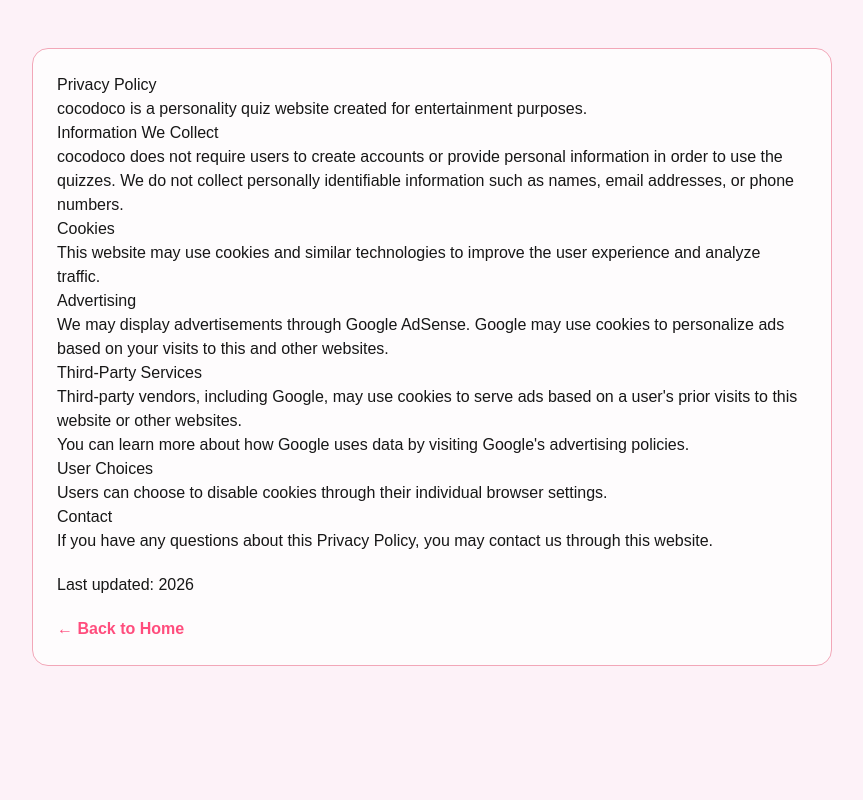
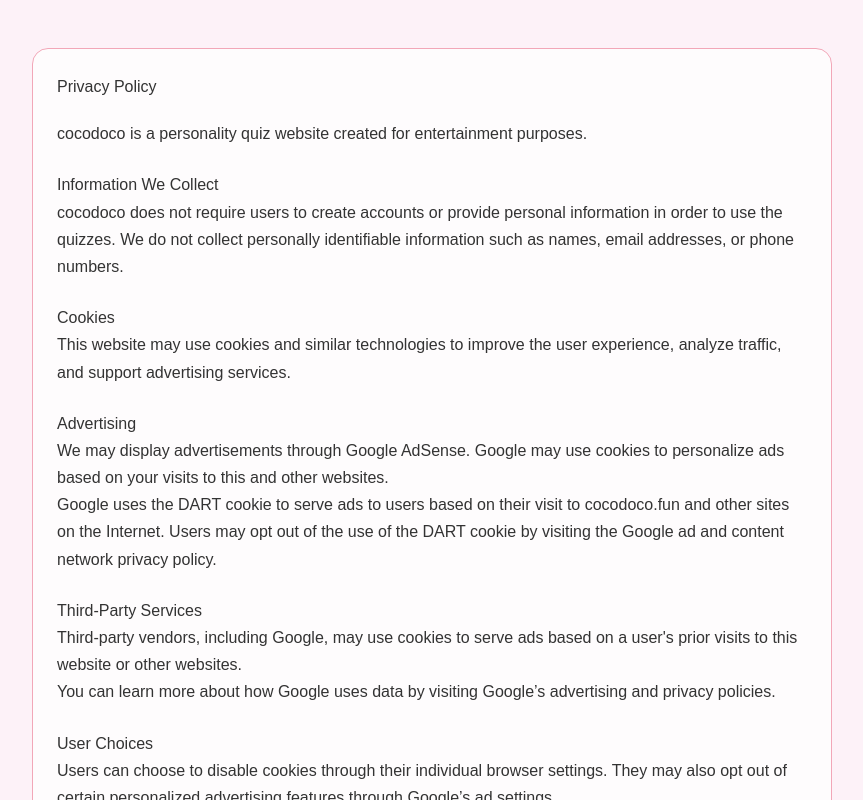
Before and after one commit to cocodoco-dev/cocodoco, a Next.js app: page /privacy in a window 1280 px wide. Shown: the top 800 px of the page, without its empty margins (208-1071 px from the left). Built offline with nearby package versions, Linux system fonts and the light colour scheme.

Commit message:
Update contact page for AdSense approval

```diff
--- a/app/contact/page.tsx
+++ b/app/contact/page.tsx
@@ -16,25 +16,36 @@
           border: "1px solid #f2a7b8",
           borderRadius: "16px",
           padding: "24px",
+          lineHeight: "1.7",
+          color: "#333",
         }}
       >
-        <h1>Contact</h1>
+        <h1 style={{ marginBottom: "20px" }}>Contact</h1>
 
-        <p>For questions or business inquiries, contact:</p>
-
-        <p style={{ fontWeight: "bold", marginTop: "12px" }}>
-          your-email@example.com
+        <p>
+          If you have any questions, feedback, or business inquiries regarding
+          cocodoco, feel free to reach out via email below.
         </p>
 
-        <p style={{ color: "#6b7280", marginTop: "8px" }}>
-          Replace this with your real email address later.
+        <p
+          style={{
+            fontWeight: "bold",
+            marginTop: "16px",
+            fontSize: "18px",
+          }}
+        >
+          forsein1120@gmail.com
+        </p>
+
+        <p style={{ color: "#6b7280", marginTop: "12px" }}>
+          We aim to respond as soon as possible.
         </p>
 
         <a
           href="/"
           style={{
             display: "inline-block",
-            marginTop: "20px",
+            marginTop: "24px",
             color: "#ff4d7d",
             fontWeight: "bold",
             textDecoration: "none",
--- a/app/privacy/page.tsx
+++ b/app/privacy/page.tsx
@@ -16,16 +16,18 @@
           border: "1px solid #f2a7b8",
           borderRadius: "16px",
           padding: "24px",
+          lineHeight: "1.7",
+          color: "#333",
         }}
       >
-        <h1>Privacy Policy</h1>
+        <h1 style={{ marginBottom: "20px" }}>Privacy Policy</h1>
 
         <p>
           cocodoco is a personality quiz website created for entertainment
           purposes.
         </p>
 
-        <h3>Information We Collect</h3>
+        <h3 style={{ marginTop: "24px" }}>Information We Collect</h3>
         <p>
           cocodoco does not require users to create accounts or provide personal
           information in order to use the quizzes. We do not collect personally
@@ -33,43 +35,51 @@
           numbers.
         </p>
 
-        <h3>Cookies</h3>
+        <h3 style={{ marginTop: "24px" }}>Cookies</h3>
         <p>
           This website may use cookies and similar technologies to improve the
-          user experience and analyze traffic.
+          user experience, analyze traffic, and support advertising services.
         </p>
 
-        <h3>Advertising</h3>
+        <h3 style={{ marginTop: "24px" }}>Advertising</h3>
         <p>
           We may display advertisements through Google AdSense. Google may use
           cookies to personalize ads based on your visits to this and other
           websites.
         </p>
+        <p>
+          Google uses the DART cookie to serve ads to users based on their
+          visit to cocodoco.fun and other sites on the Internet. Users may opt
+          out of the use of the DART cookie by visiting the Google ad and
+          content network privacy policy.
+        </p>
 
-        <h3>Third-Party Services</h3>
+        <h3 style={{ marginTop: "24px" }}>Third-Party Services</h3>
         <p>
           Third-party vendors, including Google, may use cookies to serve ads
           based on a user's prior visits to this website or other websites.
         </p>
-
         <p>
-          You can learn more about how Google uses data by visiting Google's
-          advertising policies.
+          You can learn more about how Google uses data by visiting Google’s
+          advertising and privacy policies.
         </p>
 
-        <h3>User Choices</h3>
+        <h3 style={{ marginTop: "24px" }}>User Choices</h3>
         <p>
           Users can choose to disable cookies through their individual browser
-          settings.
+          settings. They may also opt out of certain personalized advertising
+          features through Google’s ad settings.
         </p>
 
-        <h3>Contact</h3>
+        <h3 style={{ marginTop: "24px" }}>Contact</h3>
         <p>
-          If you have any questions about this Privacy Policy, you may contact us
-          through this website.
+          If you have any questions about this Privacy Policy, you may contact
+          us through this website.
         </p>
 
-        <p style={{ marginTop: "20px" }}>Last updated: 2026</p>
+        <p style={{ marginTop: "24px", fontSize: "14px", color: "#666" }}>
+          Last updated: March 2026
+        </p>
 
         <a
           href="/"
```
